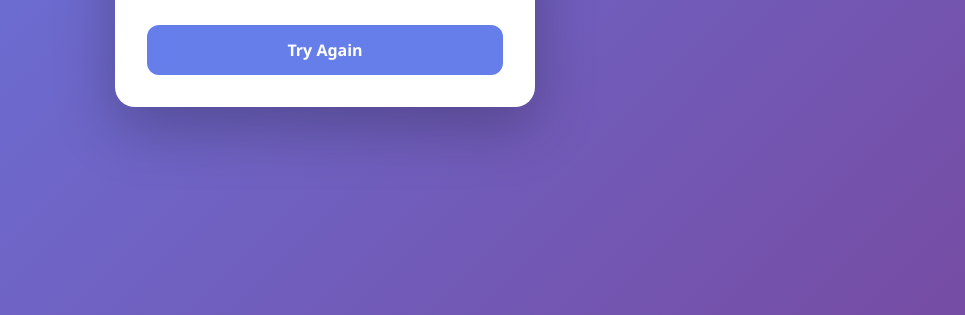
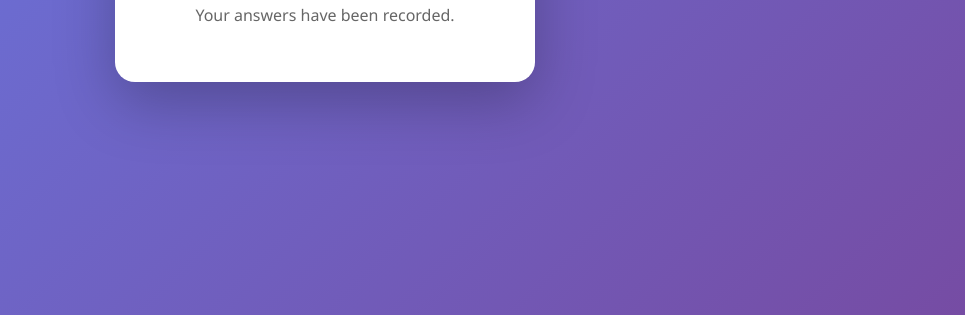
Before and after one commit to georgepol1023/Quiz, a Flask app: template templates/complete.html in a window 1280 px wide. Shown: the part 441-756 px from the top of the page, without its empty margins (315-1280 px from the left). Run offline with Flask 3, Linux system fonts and the light colour scheme; the template is opened without the code that fills it, so the values that code supplies are empty.

Commit message:
Remove 'Try Again' link from complete.html

```diff
--- a/templates/complete.html
+++ b/templates/complete.html
@@ -65,7 +65,6 @@
   <div class="done">✅</div>
   <h2>Well done, {{ name }}!</h2>
   <p>Your answers have been recorded.</p>
-  <a href="/">Try Again</a>
 </div>
 
 </body>
```
